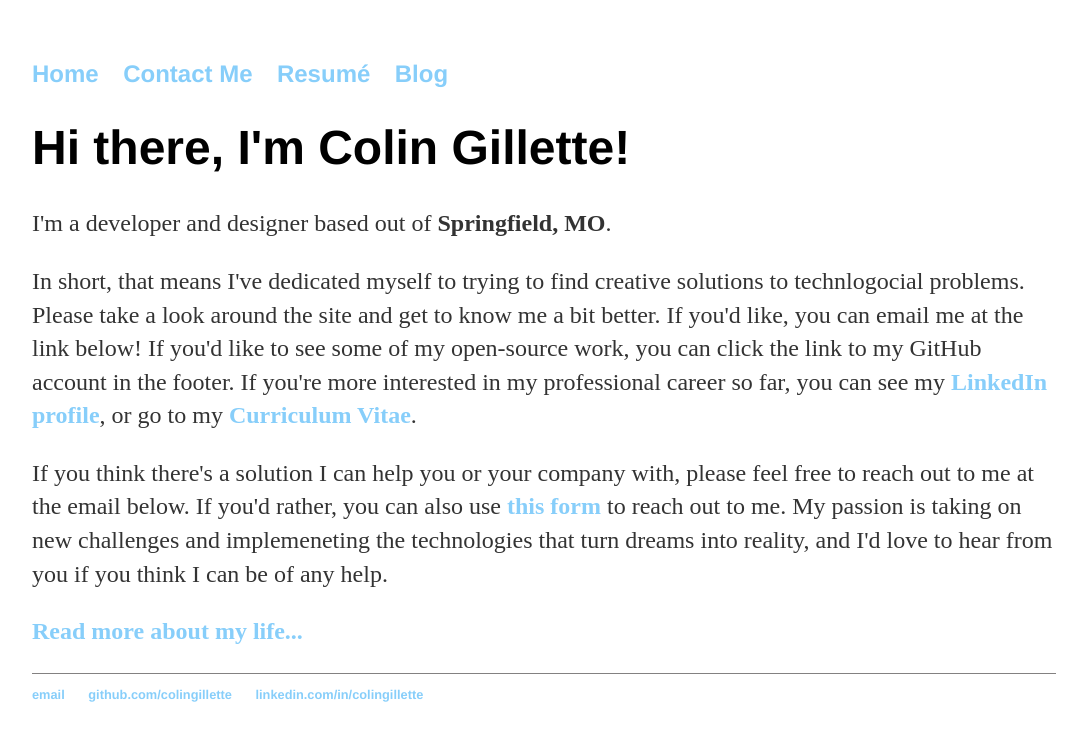
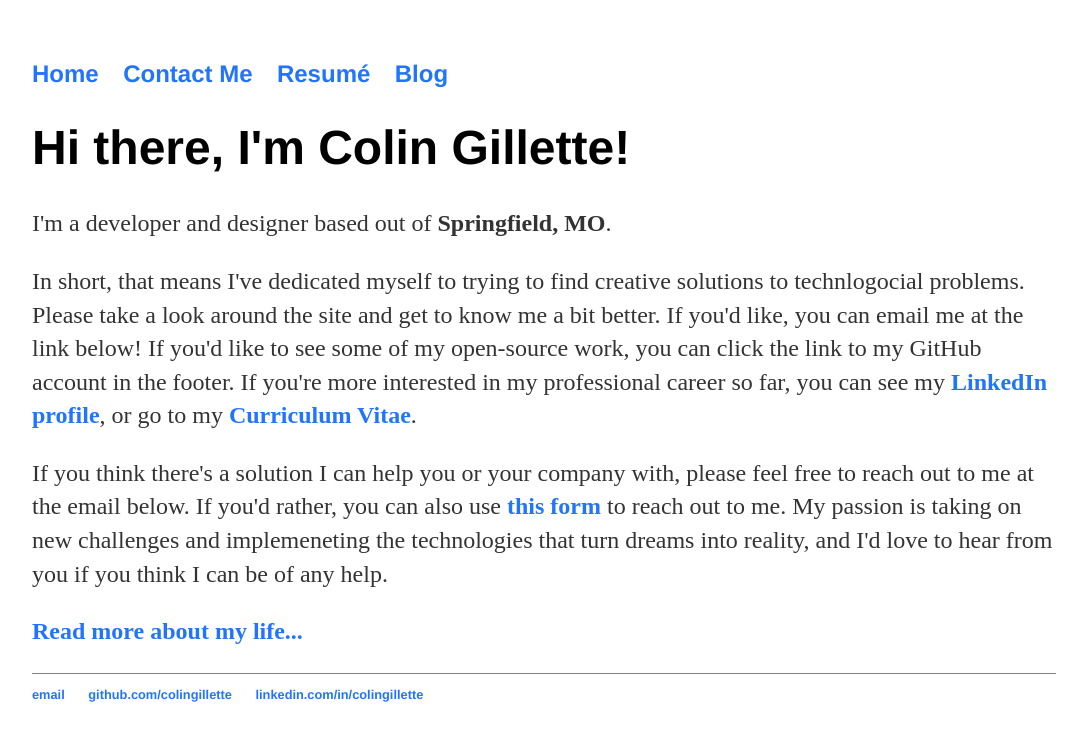
Before and after one commit to colingillette/colingillette.github.io, a Jekyll site: the page built from index.html, in a window 1280 px wide. Shown: the top 741 px of the page, without its empty margins (96-1178 px from the left). Built offline with Jekyll 4.4.1, drawn with Linux system fonts in a browser that asks for light colours.

Commit message:
Update css with new color for links

```diff
--- a/css/main.css
+++ b/css/main.css
@@ -26,7 +26,7 @@ nav ul li, footer ul li {
 
 a {
     text-decoration: none;
-    color: lightskyblue;
+    color: #2075fc;
     font-weight: bold;
 }
 
```
